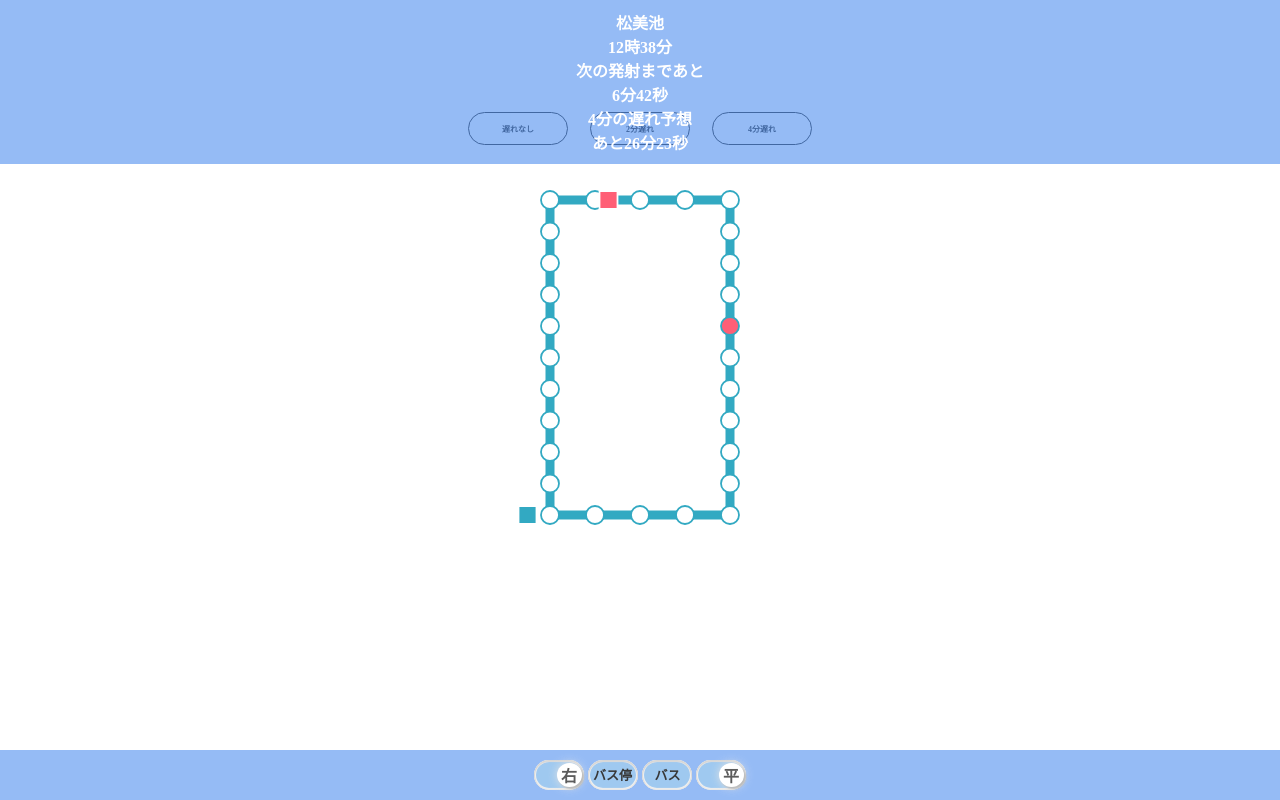
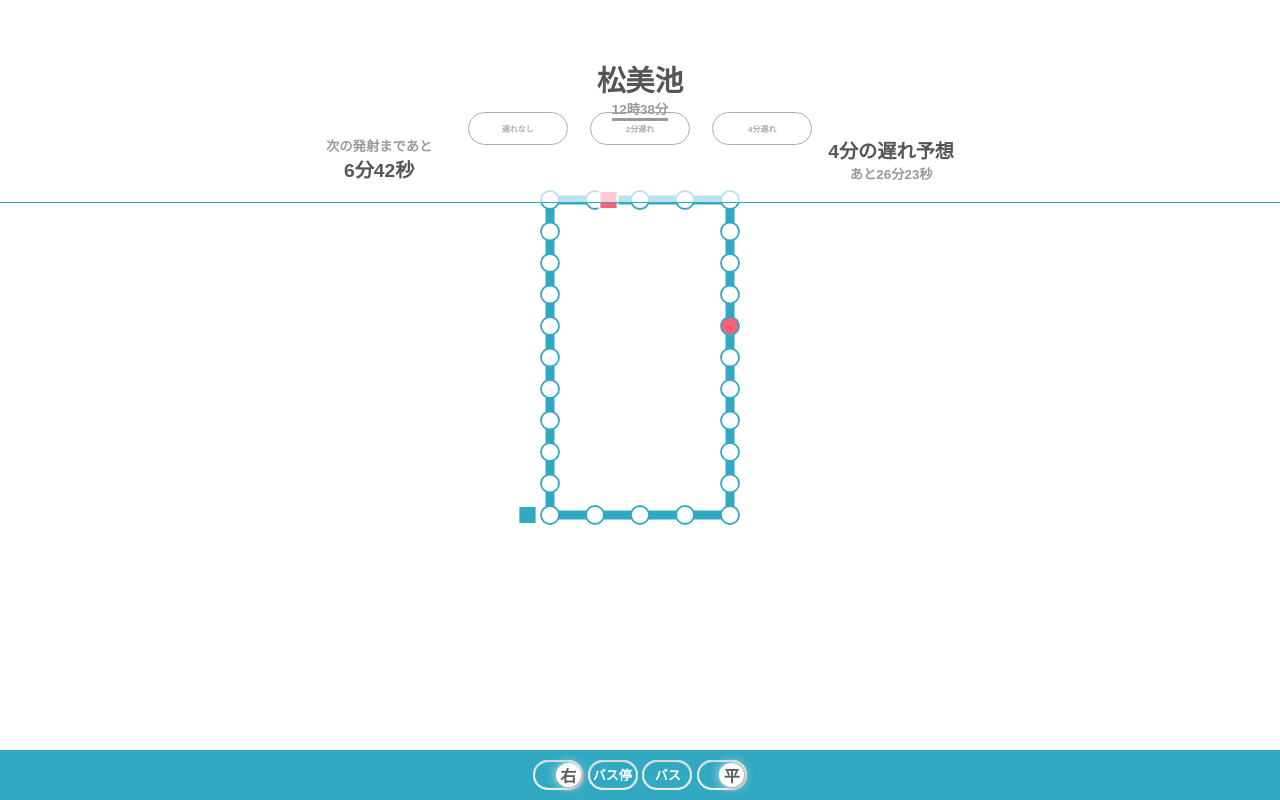
Before and after one commit to Moon-landing-Tsukuba/busvis, a PHP site: page /index.html in a window 1280 px wide. Run offline with PHP 8.4, Linux system fonts and the light colour scheme.

Commit message:
ヘッダーデザイン変更

```diff
--- a/index.html
+++ b/index.html
@@ -8,19 +8,29 @@
     </head>
     <body>
         <header class="page-header wrapper">
-            <div class="container">
-                <div>
+            <div>
+                <div class="font-biggest">
                     <p id="user-station">第3エリア前</p>
+                </div>
+                <div class="font-departure">
                     <p id="departure-time">○○分発</p>
                 </div>
-                <div>
+                <div class="flex-container">
                     <div id="remaining-time-box">
-                        <p>次の発射まであと</p>
-                        <p id="remaining-time">22分23秒</p>
+                        <div class="font-smaller">
+                            <p>次の発射まであと</p>
+                        </div>
+                        <div class="font-bigger">
+                            <p id="remaining-time">22分23秒</p>
+                        </div>
                     </div>
                     <div id="expected-time-box">
-                        <p id="late-time-line"><span id="late-time">4</span>分の遅れ予想</p>
-                        <p id="expected-time">あと26分23秒</p>
+                        <div class="font-bigger">
+                            <p id="late-time-line"><span id="late-time">4</span>分の遅れ予想</p>
+                        </div>
+                        <div class="font-smaller">
+                            <p id="expected-time">あと26分23秒</p>
+                        </div>
                     </div>
                 </div>
             </div>
--- a/style.css
+++ b/style.css
@@ -18,12 +18,57 @@
 }
 
 .page-header{
-  padding: 10px 0;
+  padding: 4.5% 10% 1.5%;
   text-align: center;
-  color: #fff;
+  color: #555;
   font-weight: bold;
-  background-color: rgba(96, 153, 240, 0.664);
+  background-color: rgba(255, 255, 255, 0.664);
+  /*background-color: #32A9C2;*/
   position:fixed;
+  font-family: Arial;
+  border-bottom: 1px solid #32a9c2
+}
+
+/* 親要素(コンテナ) */
+.flex-container {
+  /* background-color: #dfdfdf;*/
+  padding: 1.5% 0 0;
+  display: flex;
+  text-align: center;
+  flex-direction: row;
+  align-items: stretch;
+  justify-content: space-around;
+
+}
+/*駅名*/
+.font-biggest {
+  font-size: 1.8em;
+  font-family: "Arial Black";
+}
+.font-departure {
+  font-size: smaller;
+  color: #999;
+  border-bottom: solid 3px #999;
+  display: inline-block;
+}
+/* 大きめのフォント*/
+.font-bigger {
+  font-size: larger;
+}
+/* 小さめのフォント*/
+.font-smaller {
+  font-size: smaller;
+  color: #999;
+}
+/* 子要素(アイテム) */
+.flex-item-big {
+	background-color: #343434;
+	color: #fff;
+}
+/* 子要素(アイテム) */
+.flex-item-small {
+	background-color: #343434;
+	color: #fff;
 }
 
 
@@ -33,6 +78,7 @@
   padding-top: 102px;
   text-align: center;
   font-size: 0.5em;
+  font-family: Arial;
 }
 
 .user-reaction-box ul{
@@ -75,11 +121,12 @@
 .btn-box{
   text-align: center;
   display: flex;
-  background-color: rgba(96, 153, 240, 0.664);
+  background-color: #32a9c2;
   padding: 10px 0;
   position: fixed; /* フッターを固定する */
   bottom: 0; /* 上部から配置の基準位置を決める */
   left: 0; /* 左から配置の基準位置を決める */
+  font-family: Arial;
 }
 
 .btn-container{
@@ -96,7 +143,7 @@
   width: 50px;
   height: 30px;
   max-width: 100%;
-  background: rgb(247, 186, 186);
+  background: #ff5f76;
   border-radius: 100em;
   box-shadow: inset 0px 1px 1px 1px #d6d6d6, inset 0 -1px 1px 1px #ececec, inset 0 0 0px 2px #f5f5f5;
 }
@@ -126,7 +173,7 @@
 }
 
 .on , .weekday{
-  background: #9fc9f0;
+  background: #32a9c2;
   /* box-shadow: unset; */
 }
 .on::before{
@@ -147,7 +194,7 @@
 .btn2{
   font-weight: bold;
   font-size: small;
-  background-color: rgb(159, 201, 240);
+  background-color: #32a9c2;
 }
 
 .btn2::before{
@@ -161,11 +208,13 @@
 
 .change-bus-stop::before{
   content: "バス停";
+  color: #fff;
 }
 
 .change-bus::before{
   content: "バス";
   left: 25%;
+  color: #fff;
 }
 
 .on-stop, .on-bus{
```
